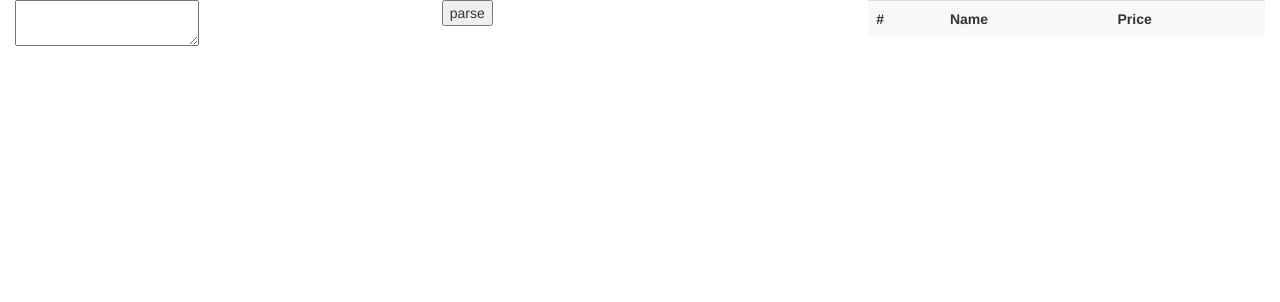
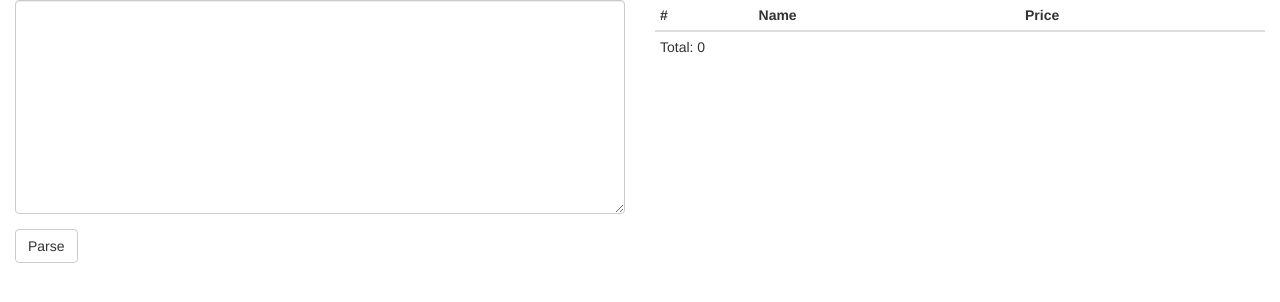
Before and after one commit to marven/tipidpc-canvass, a plain HTML site: page index.html in a window 1280 px wide. Drawn offline with nearby package versions, Linux system fonts and the light colour scheme.

Commit message:
prettified

```diff
--- a/index.html
+++ b/index.html
@@ -2,8 +2,16 @@
 <html lang="en">
   <head>
     <meta charset="utf-8">
-    <title>title</title>
+    <title>TipidPC Canvass Tool</title>
     <link rel="stylesheet" href="http://netdna.bootstrapcdn.com/bootstrap/3.1.1/css/bootstrap.min.css">
+    <style>
+    html, body, .container {
+      height: 100%;
+    }
+    textarea.form-control {
+      height: 100%;
+    }
+    </style>
     <script src="http://ajax.googleapis.com/ajax/libs/jquery/1.11.0/jquery.min.js"></script>
     <script src="js/tipidparser.js"></script>
     <script>
@@ -11,7 +19,7 @@
         $( "button" ).click(function() {
             this.disabled = true;
 
-            var lines = $("#textarea").val().split('\n');
+            var lines = $("#input").val().split('\n');
             var myitem;
             var total = 0;
 
@@ -21,7 +29,7 @@
 
                 if(lines[i] != '') {
                     myitem = tipidparser(lines[i]);
-                    $('#myTable tr:last').after('<tr><td>'+(i+1)+'</td><td>'+myitem[0]+'</td><td>'+myitem[1]+'</td></tr>');
+                    $('#myTable > tbody:last').append('<tr><td>'+(i+1)+'</td><td>'+myitem[0]+'</td><td>'+myitem[1]+'</td></tr>');
                     total += parseFloat(myitem[1]);
                 }
             }
@@ -35,16 +43,21 @@
   </head>
   <body>
     <div class="container-fluid">
-    <div class="row">
-        <div class="col-md-4"><textarea id="textarea" width="300" height="300"></textarea></div>
-        <div class="col-md-4"><button id="mybutton">parse</button></div>
-        <div class="col-md-4">
-            <table id="myTable" class="table table-striped">
-            <tr><th>#</th><th>Name</th><th>Price</th></tr>
-            <tbody></tbody>
-            </table>
+        <div class="row">
+            <div class="col-md-6">
+                    <div class="form-group">
+                        <textarea id="input" class="form-control" rows="10"></textarea>
+                    </div>
+                    <button id="mybutton" class="btn btn-default">Parse</button>
+            </div>
+            <div class="col-md-6">
+                <table id="myTable" class="table table-condensed table-striped">
+                    <thead><tr><th>#</th><th>Name</th><th>Price</th></tr></thead>
+                    <tbody></tbody>
+                    <tfoot><tr><td colspan="3">Total: 0</td></tr></tfoot>
+                </table>
+            </div>
         </div>
-    </div>
     </div>
   </body>
 </html>
```
